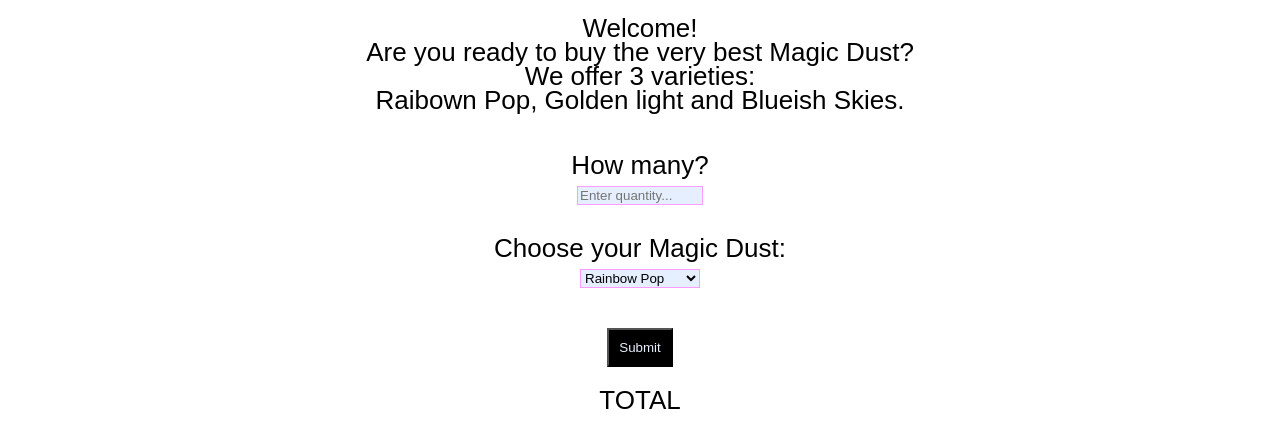
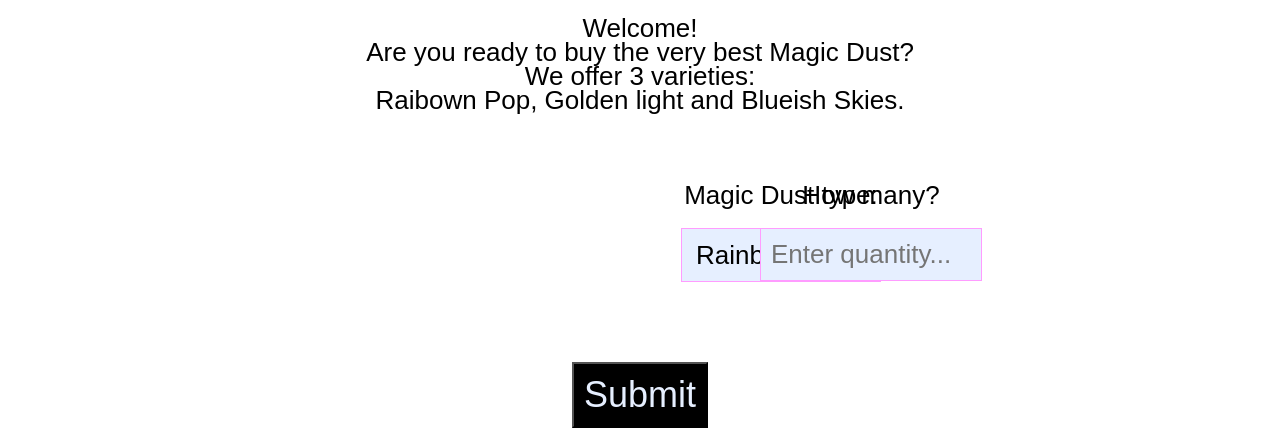
Before and after one commit to pachicodes/Products, a plain HTML site: page index.html in a window 1280 px wide. Shown: the part 64-503 px from the top of the page. Drawn offline with Linux system fonts and the light colour scheme; a web font is replaced by a local one.

Commit message:
deskyop version

```diff
--- a/css/main.css
+++ b/css/main.css
@@ -55,4 +55,33 @@ footer {
     body {
         font-size: 26px;
     }
+
+    .title, .submit__button, .total__text {
+        font-size: 36px;
+    }
+
+    .options {
+        position: relative;
+        padding: 20px;
+
+    }
+
+    .quantity {
+        float: left;
+        position: relative;
+        left: 700px;
+    }
+
+    .choose {
+
+    }
+
+    .choose__menu, .quantity__input {
+        padding: 10px;
+        width: 200px;
+        margin: 20px;
+        font-size: 26px;
+    }
+
+    .
 }
--- a/index.html
+++ b/index.html
@@ -21,19 +21,21 @@
         <p class="main__text">Welcome!<br> Are you ready to buy the very best Magic Dust?<br> We offer 3 varieties:<br> Raibown Pop, Golden light and Blueish Skies.</p>
     </div>
 
+    <section class="options">
         <div class="quantity">
             <p class="quantity__text">How many?</p>
             <input class="quantity__input" type="number" placeholder="Enter quantity...">
         </div>
 
         <div class="choose">
-        <p class="choose__text">Choose your Magic Dust:</p>
+            <p class="choose__text">Magic Dust type:</p>
             <select name="Available Types"class="choose__menu">
-            <option value="Rainbow Pop">Rainbow Pop</option>
+                <option class="choose__dust" value="Rainbow Pop">Rainbow Pop</option>
                 <option value="Golden Light">Golden Light</option>
                 <option value="Blueish Skies">Blueish Skies</option>
             </select>
         </div>
+    </section>
 
     <div class="submit">
         <button class="submit__button" type="submit">Submit</button>
```
Lines whose indentation alone changed are shown as unchanged.
